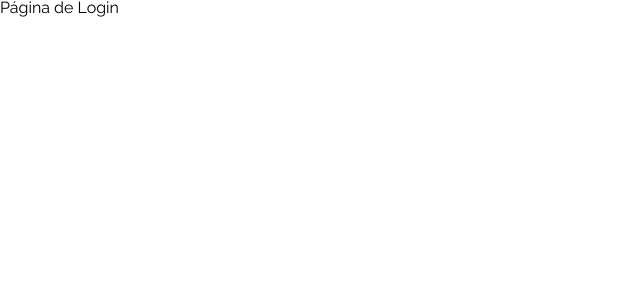
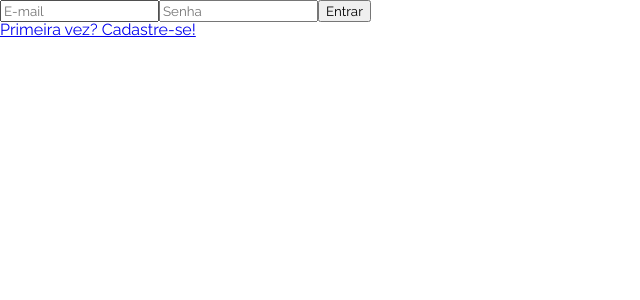
Before and after one commit to julianapereiradev/projeto15-InkAndPaper-front, a React (Vite) app: page / in a window 1280 px wide. Shown: the top 300 px of the page, without its empty margins (0-640 px from the left). Built offline with nearby package versions, Linux system fonts and the light colour scheme; a web font is replaced by a local one.

Commit message:
Chore: Axios e React loader spinner Feat: Tela de Login com context comentado

```diff
--- a/package.json
+++ b/package.json
@@ -10,9 +10,11 @@
     "preview": "vite preview"
   },
   "dependencies": {
+    "axios": "^1.4.0",
     "react": "^18.2.0",
     "react-dom": "^18.2.0",
     "react-icons": "^4.10.1",
+    "react-loader-spinner": "^5.3.4",
     "react-router-dom": "^6.14.1",
     "styled-components": "^6.0.3"
   },
--- a/src/App.jsx
+++ b/src/App.jsx
@@ -6,10 +6,15 @@ import SignUpPage from "./pages/SignUpPage"
 import ProductPage from "./pages/ProductPage"
 import CartPage from "./pages/CartPage"
 import CheckoutPage from "./pages/CheckoutPage"
+import AuthContext from "./contexts/AuthContext"
 
 export default function App() {
+  // const [token, setToken] = useState(localStorage.getItem("token"))
+  // const [userName, setUserName] = useState(localStorage.getItem("userName"))
+
   return (
     <PagesContainer>
+      {/* <AuthContext.Provider value={{ token, setToken, userName, setUserName }}> */}
       <BrowserRouter>
         <Routes>
           <Route path="/" element={<SignInPage />} />
@@ -20,6 +25,7 @@ export default function App() {
           <Route path="/pagamento" element={<CheckoutPage />} />
         </Routes>
       </BrowserRouter>
+      {/* </AuthContext.Provider> */}
     </PagesContainer>
   )
 }
--- /dev/null
+++ b/src/contexts/AuthContext.js
@@ -0,0 +1,5 @@
+import { createContext } from "react"
+
+const AuthContext = createContext()
+
+export default AuthContext
--- a/src/pages/SignInPage.jsx
+++ b/src/pages/SignInPage.jsx
@@ -1,13 +1,91 @@
 import styled from "styled-components"
+import { Link, useNavigate } from "react-router-dom"
+import { useState, useContext } from "react";
+import { ThreeDots } from "react-loader-spinner";
+import axios from "axios";
+// import AuthContext from "../contexts/AuthContext";
 
 export default function SignInPage() {
+
+  const navigate = useNavigate();
+
+  // const {setToken, setUserName} = useContext(AuthContext)
+
+  const [email, setEmail] = useState("");
+  const [password, setPassword] = useState("");
+  const [disable, setDisable] = useState(false);
+
+  function SignIn(e) {
+    e.preventDefault();
+    setDisable(true);
+
+    const login = { email: email, password: password };
+
+    const promise = axios.post(`https://localhost:5000/sign-in`, login);
+
+    promise.then((res) => {
+      // setToken(res.data.token)
+      // setUserName(res.data.userName)
+      // localStorage.setItem("token", res.data.token)
+      // localStorage.setItem("userName", res.data.userName)
+      navigate("/home")
+      setDisable(false)
+
+      console.log("resposta.data em: POST no Login:", res.data);
+    });
+
+    promise.catch((erro) => {
+      alert(erro.response.data);
+      setDisable(false)
+      console.log("erro em: POST no Login:", erro);
+    });
+  }
+
   return (
     <SingInContainer>
-      <h1>Página de Login</h1>
+      <form onSubmit={SignIn}>
+
+        <input
+          data-test="email"
+          type="email"
+          placeholder="E-mail"
+          required
+          disabled={disable}
+          value={email}
+          onChange={(e) => setEmail(e.target.value)}
+        />
+
+        <input
+          data-test="password"
+          type="password"
+          placeholder="Senha"
+          autoComplete="new-password"
+          required
+          disabled={disable}
+          value={password}
+          onChange={(e) => setPassword(e.target.value)}
+        />
+
+        <button
+        data-test="sign-in-submit"
+        type="submit"
+        disabled={disable}
+        >
+          {disable ? (
+            <ThreeDots type="ThreeDots" color="#fff" height={20} width={50} />
+          ) : (
+            "Entrar"
+          )}
+        </button>
+      </form>
+
+      <Link to={`/cadastro`}>
+        Primeira vez? Cadastre-se!
+      </Link>
     </SingInContainer>
   )
 }
 
-const SingInContainer = styled.div`
+const SingInContainer = styled.section`
   height: 100vh;
 `
```
Also changed, not shown: 1 other file (tests, documents, lock files or other folders).
